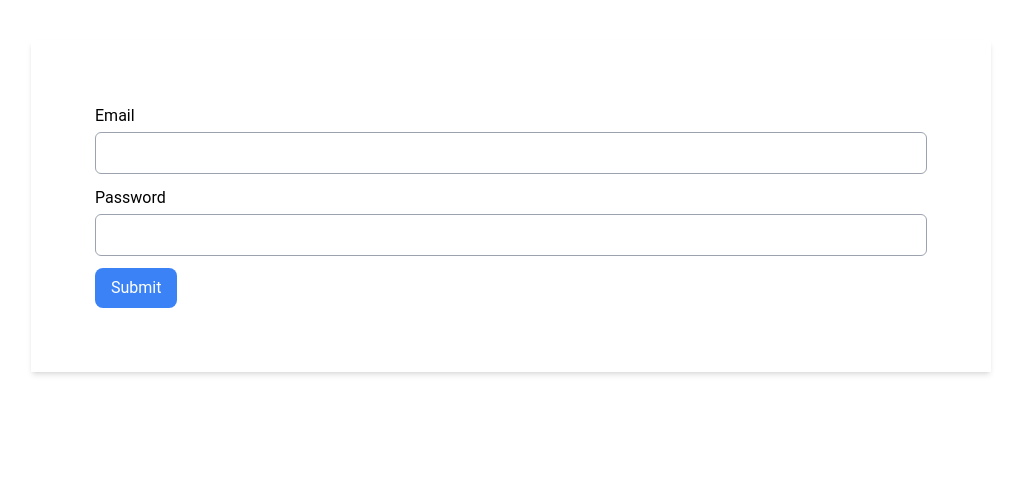
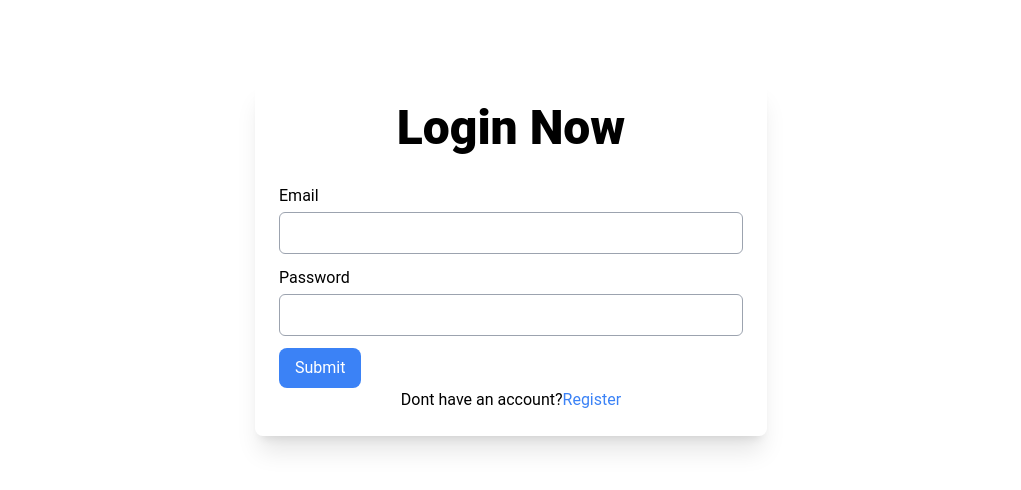
Before and after one commit to alive1258/bd-food-flow, a React (Vite) app: page /login in a window 1280 px wide. Shown: the top 490 px of the page, without its empty margins (129-1150 px from the left). Built offline with nearby package versions, Linux system fonts and the light colour scheme.

Commit message:
log page dark color add done

```diff
--- a/src/components/pages/Login/Login.tsx
+++ b/src/components/pages/Login/Login.tsx
@@ -1,5 +1,5 @@
 import { SubmitHandler, useForm } from "react-hook-form";
-import { useNavigate } from "react-router-dom";
+import { Link, useNavigate } from "react-router-dom";
 import { useCreateLoginUserMutation } from "../../../redux/features/userApi";
 import { storeUserInfo } from "../../../services/auth.services";
 import { toast } from "sonner";
@@ -40,8 +40,10 @@ const Login = () => {
   };
 
   return (
-    <div className="container w-3/4 mt-10 shadow-md p-16">
-      <form onSubmit={handleSubmit(onSubmit)}>
+    <div className="container w-1/2 pt-20  p-16 h-screen">
+      <div className="shadow-xl p-6 dark:bg-slate-900 rounded-lg">
+        <h2 className="text-center">Login Now</h2>
+        <form className="pt-8" onSubmit={handleSubmit(onSubmit)}>
           <div className="flex flex-col mb-3">
             <label className="mb-1">Email</label>
             <input
@@ -71,6 +73,13 @@ const Login = () => {
             Submit
           </button>
         </form>
+        <div className="text-center">
+          Dont have an account?
+          <Link to="/register" className="text-blue-500 hover:underline">
+            Register
+          </Link>
+        </div>
+      </div>
     </div>
   );
 };
--- a/src/components/pages/Register/Register.tsx
+++ b/src/components/pages/Register/Register.tsx
@@ -1,5 +1,5 @@
 import { SubmitHandler, useForm } from "react-hook-form";
-import { useNavigate } from "react-router-dom";
+import { Link, useNavigate } from "react-router-dom";
 import { useCreateRegisterUserMutation } from "../../../redux/features/userApi";
 import { toast } from "sonner";
 
@@ -40,7 +40,9 @@ const Register = () => {
   };
 
   return (
-    <div className="container w-3/4 mt-10 shadow-md p-16">
+    <div className="container w-1/2 pt-20  p-16 h-screen">
+      <div className="shadow-xl p-6 dark:bg-slate-900 rounded-lg">
+        <h2 className="text-center">Register Now</h2>
         <form onSubmit={handleSubmit(onSubmit)}>
           <div className="flex flex-col mb-3">
             <label className="mb-1">Name</label>
@@ -79,6 +81,13 @@ const Register = () => {
             Submit
           </button>
         </form>
+        <div className="text-center">
+          Already have account?{" "}
+          <Link to="/login" className="text-indigo-600 hover:underline">
+            Login
+          </Link>
+        </div>
+      </div>
     </div>
   );
 };
```
Lines whose indentation alone changed are shown as unchanged.
